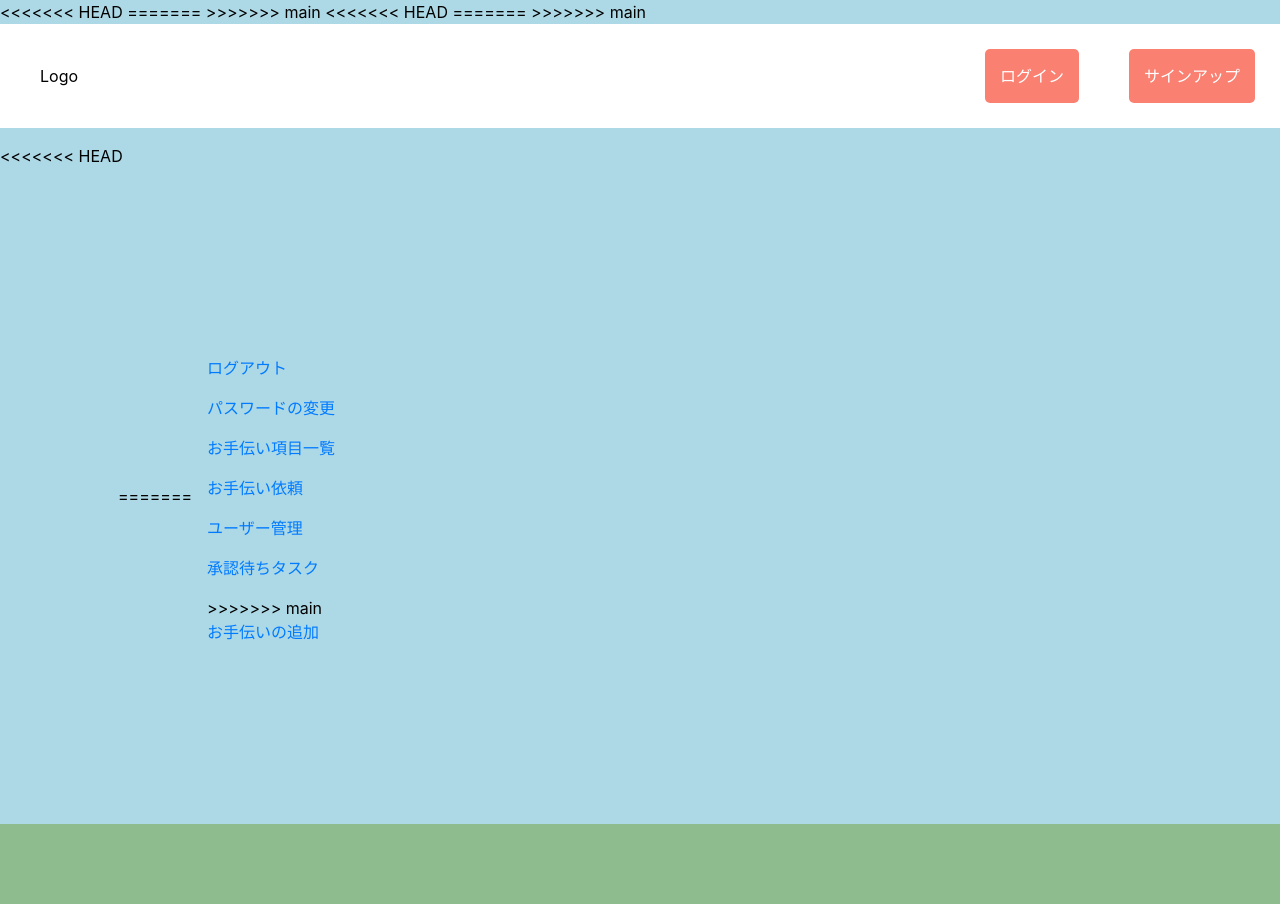
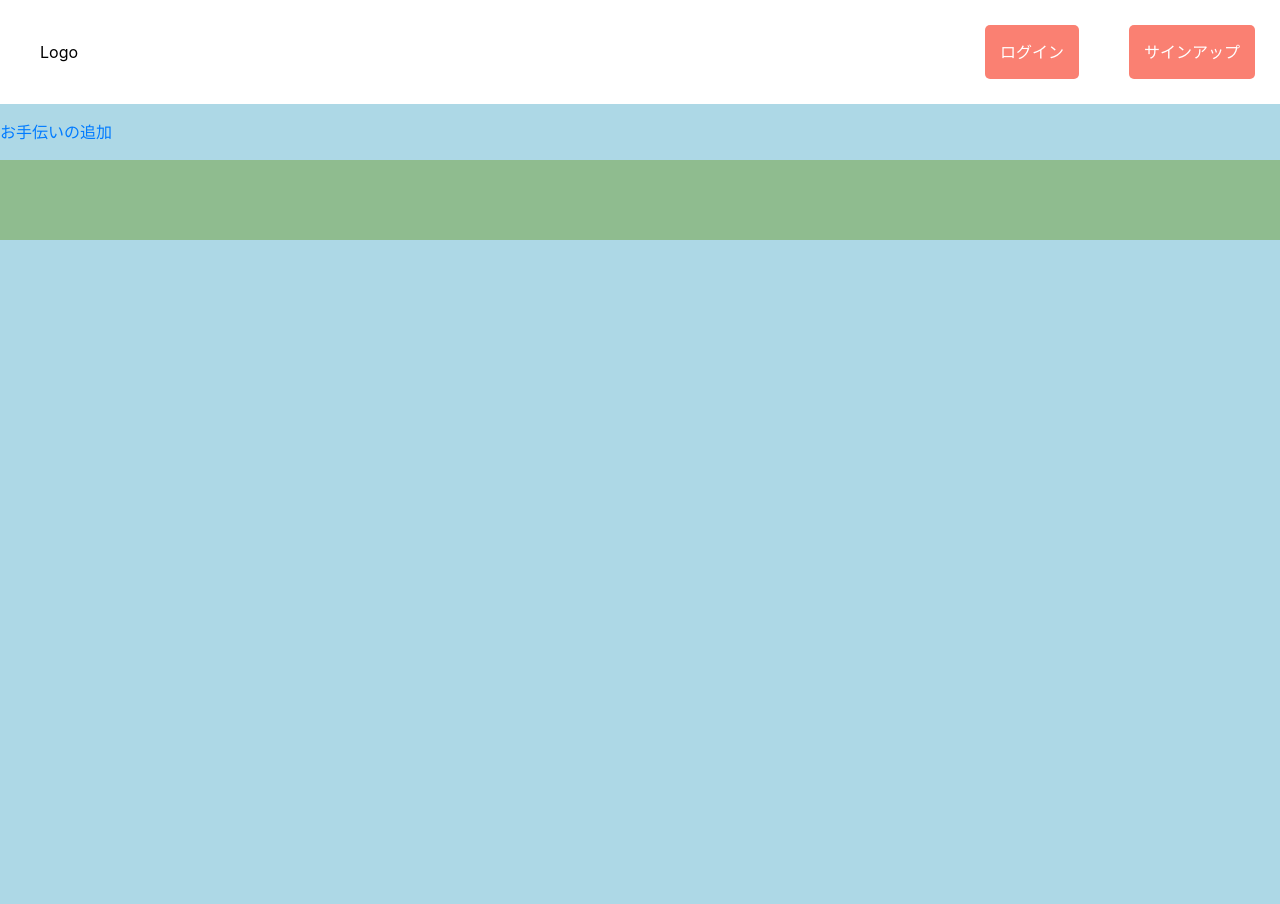
Before and after one commit to omochi8h/codegym_s4, a Django app: page /parent_tasklist/ in a window 1280 px wide. After the commit the page ends 240 px from the top, so only its background shows below. Run offline with Django 3.2, Linux system fonts and the light colour scheme; data that the repository does not hold is empty; parts of the project's set-up code (start-up, migrations or seed data) failed here and were passed over; some libraries are stand-ins or nearby versions.

Commit message:
1016merge2

```diff
--- a/help_app/templates/base.html
+++ b/help_app/templates/base.html
@@ -1,8 +1,4 @@
-<<<<<<< HEAD
 
-=======
-{% load static %}
->>>>>>> main
 <!doctype HTML>
 {% load static %}
 <html>
@@ -15,13 +11,10 @@
         <script src="https://code.jquery.com/jquery-3.2.1.slim.min.js" integrity="sha384-KJ3o2DKtIkvYIK3UENzmM7KCkRr/rE9/Qpg6aAZGJwFDMVNA/GpGFF93hXpG5KkN" crossorigin="anonymous"></script>
         <script src="https://cdnjs.cloudflare.com/ajax/libs/popper.js/1.12.9/umd/popper.min.js" integrity="sha384-ApNbgh9B+Y1QKtv3Rn7W3mgPxhU9K/ScQsAP7hUibX39j7fakFPskvXusvfa0b4Q" crossorigin="anonymous"></script>
         <script src="https://maxcdn.bootstrapcdn.com/bootstrap/4.0.0/js/bootstrap.min.js" integrity="sha384-JZR6Spejh4U02d8jOt6vLEHfe/JQGiRRSQQxSfFWpi1MquVdAyjUar5+76PVCmYl" crossorigin="anonymous"></script>
-<<<<<<< HEAD
+
 
         <title>{% block title %}{% endblock %}</title>
-=======
-        {% block head %}
-        {% endblock %}
->>>>>>> main
+
     </head>
     <body>
         <!--<nav class="navbar navbar-expand-lg navbar-dark bg-dark">
@@ -30,15 +23,14 @@
         <nav>
 	       <ul class="main-nav" style="list-style: none; padding-left:0px;">
 		        <li><a href="#" class="logo">Logo</a></li>
-		        <li><a href="{% url '' %}">ログイン</a></li>
+		        <li><a href="{% url 'login' %}">ログイン</a></li>
                 <li><a href="{% url 'signup' %}">サインアップ</a></li>
 	        </ul>
         </nav>
-<<<<<<< HEAD
+
+{% block main %}
 
         <main class="container p-5">
-=======
-        <div class="container mt-4">
                 <p><a href="{% url 'logout' %}">ログアウト</a></p>
     <p><a href="{% url 'password_change' %}">パスワードの変更</a></p>
 
@@ -47,8 +39,8 @@
     <p><a href="{% url 'parent_assign' %}">お手伝い依頼</a></p>
     <p><a href="{% url 'parent_userslist' %}">ユーザー管理</a></p>
     <p><a href="{% url 'parent_approval' %}">承認待ちタスク</a></p>
->>>>>>> main
-        {% block main %}
+
+
         <p>※コンテンツがありません。</p>
         {% endblock %}
         </main>
```
